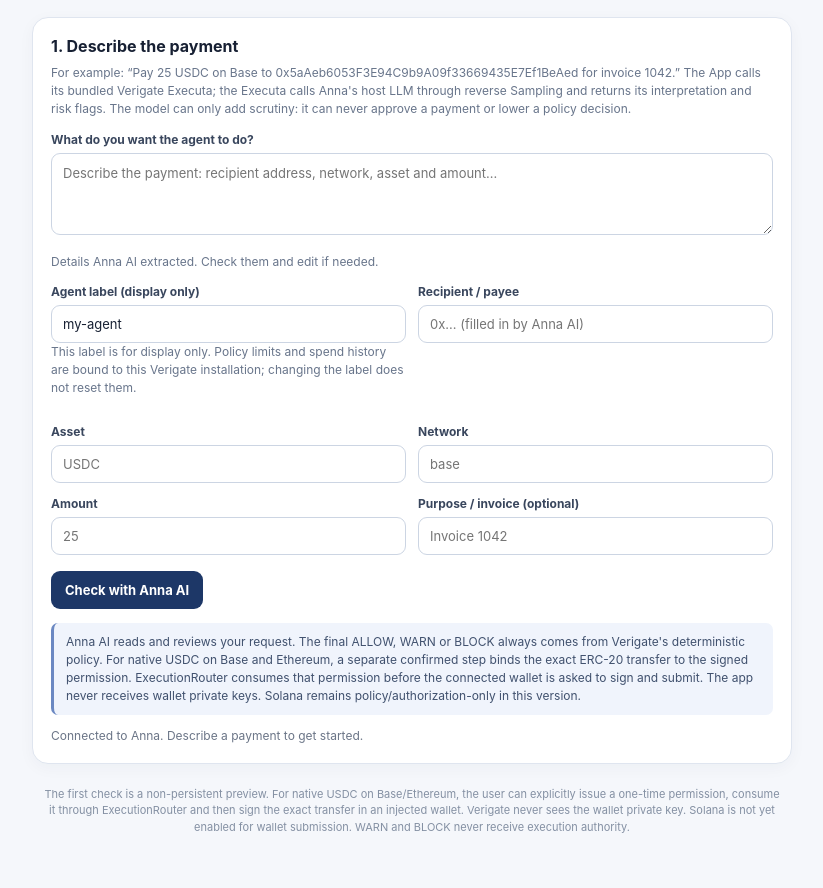
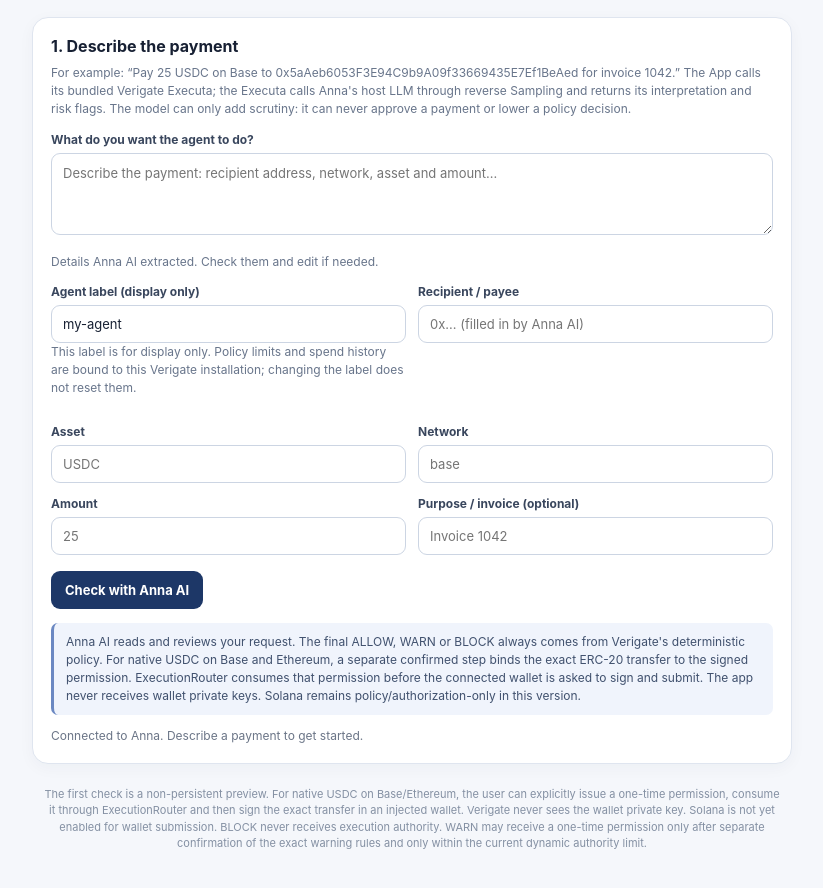
Before and after one commit to rudimentall1/verigate, a website with bundled scripts: page anna/bundle/index.html in a window 1280 px wide. Shown: the part 110-998 px from the top of the page, without its empty margins (228-1051 px from the left). Built offline with nearby package versions, Linux system fonts and the light colour scheme.

Commit message:
fix: clarify WARN execution authority

```diff
--- a/anna/bundle/index.html
+++ b/anna/bundle/index.html
@@ -173,7 +173,7 @@
           <button id="approval-accept" class="primary" type="button">Confirm</button>
         </div>
       </dialog>
-      <p class="fineprint">The first check is a non-persistent preview. For native USDC on Base/Ethereum, the user can explicitly issue a one-time permission, consume it through ExecutionRouter and then sign the exact transfer in an injected wallet. Verigate never sees the wallet private key. Solana is not yet enabled for wallet submission. WARN and BLOCK never receive execution authority.</p>
+      <p class="fineprint">The first check is a non-persistent preview. For native USDC on Base/Ethereum, the user can explicitly issue a one-time permission, consume it through ExecutionRouter and then sign the exact transfer in an injected wallet. Verigate never sees the wallet private key. Solana is not yet enabled for wallet submission. BLOCK never receives execution authority. WARN may receive a one-time permission only after separate confirmation of the exact warning rules and only within the current dynamic authority limit.</p>
     </main>
     <script src="anna-tool-ids.js"></script>
     <script type="module" src="app.js"></script>
```
